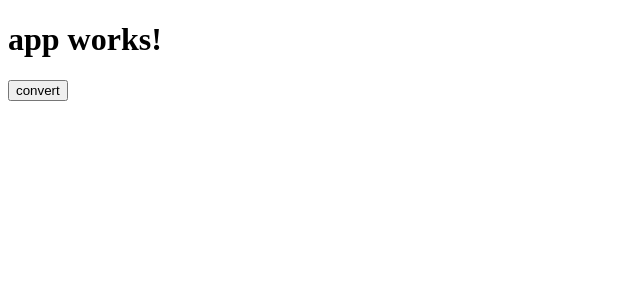
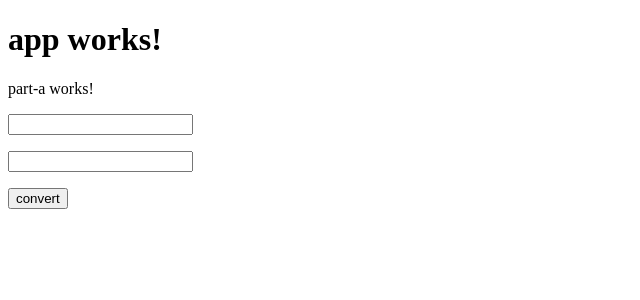
Before and after one commit to x00132764/WebDevCA2, an Angular app: page / in a window 1280 px wide. Shown: the top 300 px of the page, without its empty margins (0-640 px from the left). Built offline with nearby package versions, Linux system fonts and the light colour scheme.

Commit message:
previous commit did not have specified files, this one should

```diff
--- a/src/app/app.component.html
+++ b/src/app/app.component.html
@@ -3,4 +3,5 @@
 </h1>
 
 
+<router-outlet></router-outlet>
 <app-convert></app-convert>
--- a/src/app/app.module.ts
+++ b/src/app/app.module.ts
@@ -2,19 +2,27 @@ import { BrowserModule } from '@angular/platform-browser';
 import { NgModule } from '@angular/core';
 import { FormsModule } from '@angular/forms';
 import { HttpModule } from '@angular/http';
-
+import { AppComponents, AppRoutes } from "./app.routing";
 import { AppComponent } from './app.component';
 import { ConvertComponent } from './convert/convert.component';
+import { PartAComponent } from './part-a/part-a.component';
+import { PartBComponent } from './part-b/part-b.component';
+import { RouterModule } from "@angular/router";
 
 @NgModule({
   declarations: [
     AppComponent,
-    ConvertComponent
+    ...AppComponents,
+    ConvertComponent,
+    PartAComponent,
+    PartBComponent
   ],
   imports: [
     BrowserModule,
     FormsModule,
-    HttpModule
+    HttpModule,
+    RouterModule,
+    RouterModule.forRoot(AppRoutes)
   ],
   providers: [],
   bootstrap: [AppComponent]
--- /dev/null
+++ b/src/app/app.routing.ts
@@ -0,0 +1,12 @@
+import { PartAComponent } from './part-a/part-a.component';
+import { PartBComponent } from './part-b/part-b.component';
+
+export const AppRoutes: any = [
+    { path: "", component: PartAComponent },
+    { path: "page2", component: PartBComponent }
+];
+
+export const AppComponents: any = [
+    PartAComponent,
+    PartBComponent
+];
--- a/src/app/convert/convert.component.html
+++ b/src/app/convert/convert.component.html
@@ -1,3 +1,11 @@
 <p>
-  <button (click)="onConvert()">convert</button>
+    <input #celsius celsius.value='' />
 </p>
+
+<p>
+    <input #farenheit farenheit.value='' />
+</p>
+
+<p>
+  <button (click)="onConvert(celsius.value, farenheit.value)">convert</button>
+</p>
--- /dev/null
+++ b/src/app/part-a/part-a.component.html
@@ -0,0 +1,3 @@
+<p>
+  part-a works!
+</p>
--- /dev/null
+++ b/src/app/part-a/part-a.component.ts
@@ -0,0 +1,15 @@
+import { Component, OnInit } from '@angular/core';
+
+@Component({
+  selector: 'app-part-a',
+  templateUrl: './part-a.component.html',
+  styleUrls: ['./part-a.component.css']
+})
+export class PartAComponent implements OnInit {
+
+  constructor() { }
+
+  ngOnInit() {
+  }
+
+}
--- /dev/null
+++ b/src/app/part-b/part-b.component.html
@@ -0,0 +1,3 @@
+<p>
+  part-b works!
+</p>
--- /dev/null
+++ b/src/app/part-b/part-b.component.ts
@@ -0,0 +1,15 @@
+import { Component, OnInit } from '@angular/core';
+
+@Component({
+  selector: 'app-part-b',
+  templateUrl: './part-b.component.html',
+  styleUrls: ['./part-b.component.css']
+})
+export class PartBComponent implements OnInit {
+
+  constructor() { }
+
+  ngOnInit() {
+  }
+
+}
```
Also changed, not shown: src/app/part-a/part-a.component.css (added), src/app/part-b/part-b.component.css (added), 2 other files (tests, documents, lock files or other folders).
